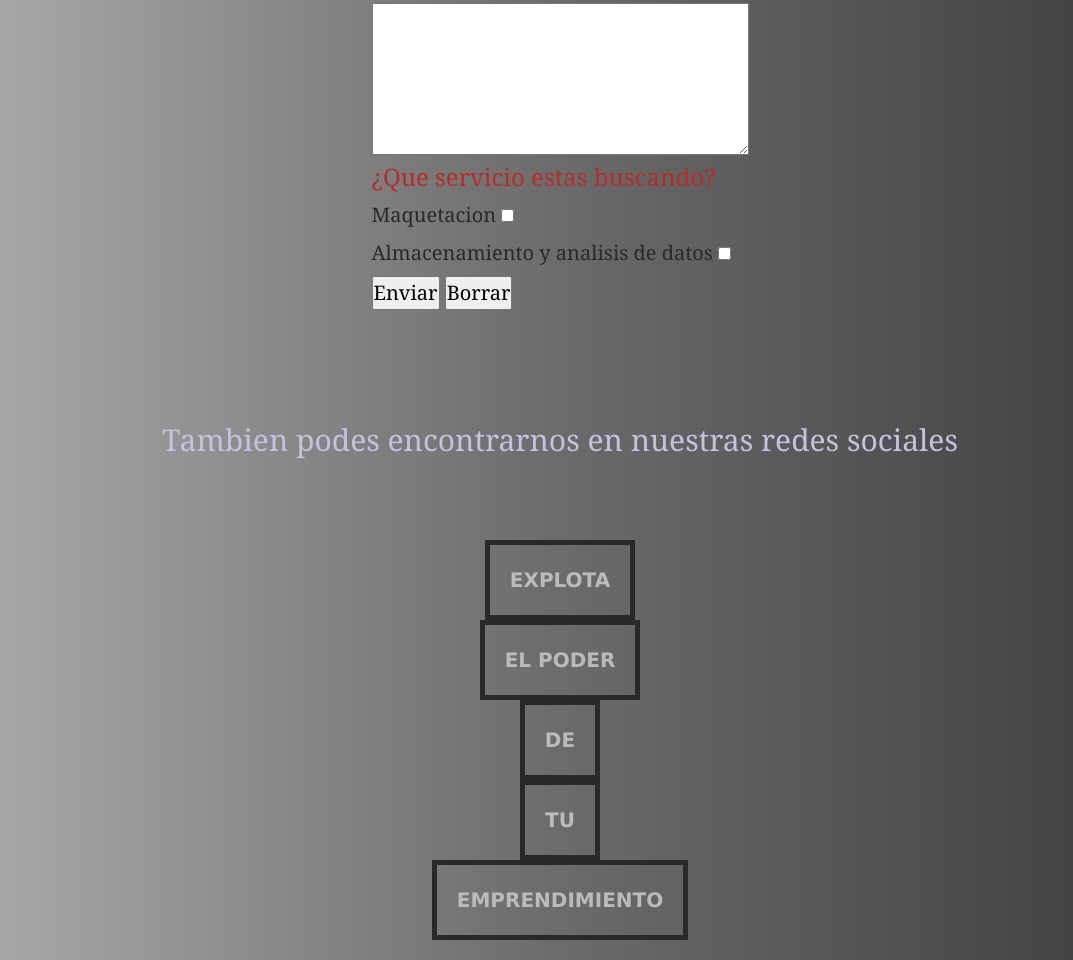
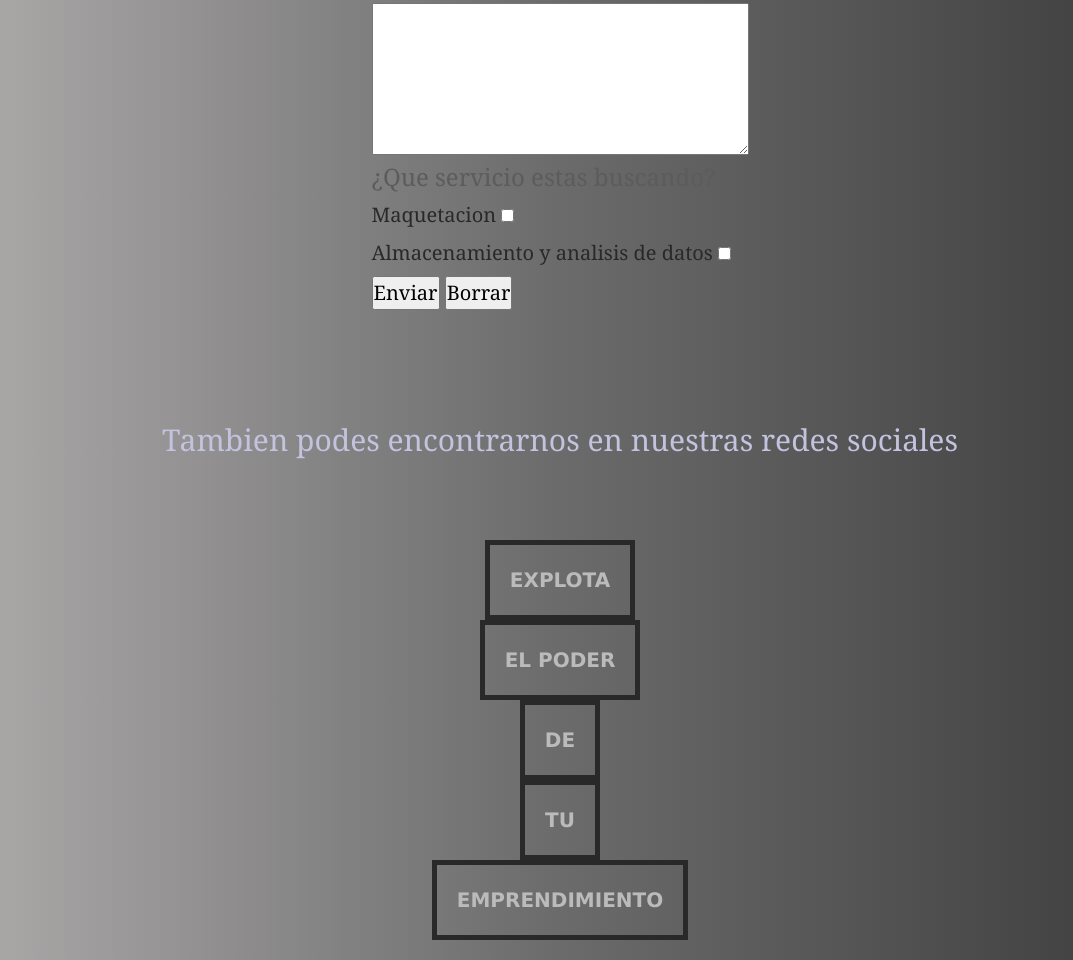
Before and after one commit to fjo1992/facundojavieroliva28125, a plain HTML site: page contacto.html in a window 1280 px wide. Shown: the part 822-1782 px from the top of the page, without its empty margins (80-1153 px from the left). Drawn offline with nearby package versions, Linux system fonts and the light colour scheme.

Commit message:
cambie color h4

```diff
--- a/estilos.scss
+++ b/estilos.scss
@@ -888,7 +888,7 @@ h2 { font-size: 30px;
         color: rgb(41, 41, 41);
     }
      h4 {
-        color: rgb(184, 43, 43);
+        color: rgb(92, 92, 92);
     }
 
     .ClaseParrafo  { font-size: 20px;
```
Also changed, not shown: estilos.css, 1 other file.
